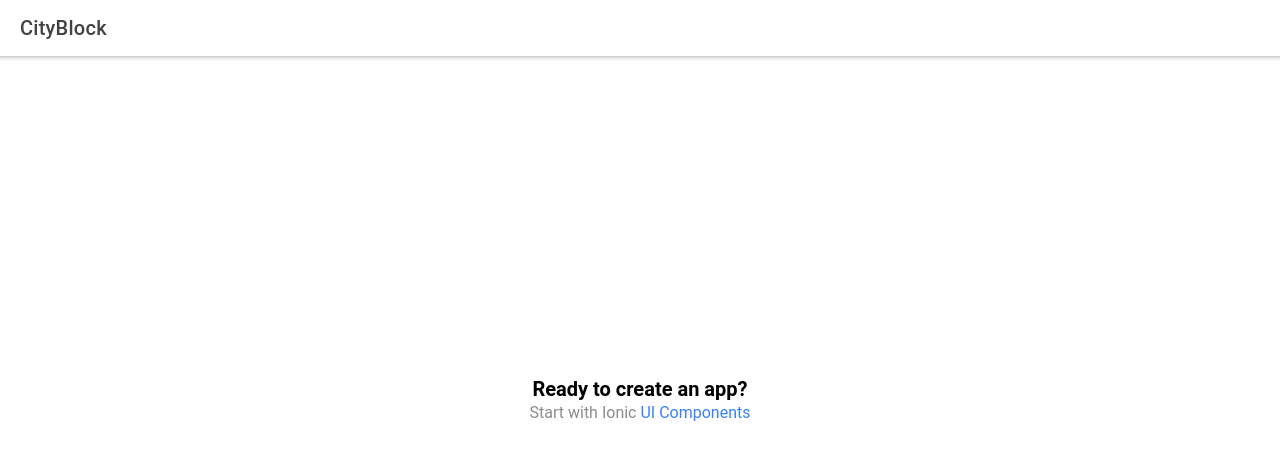
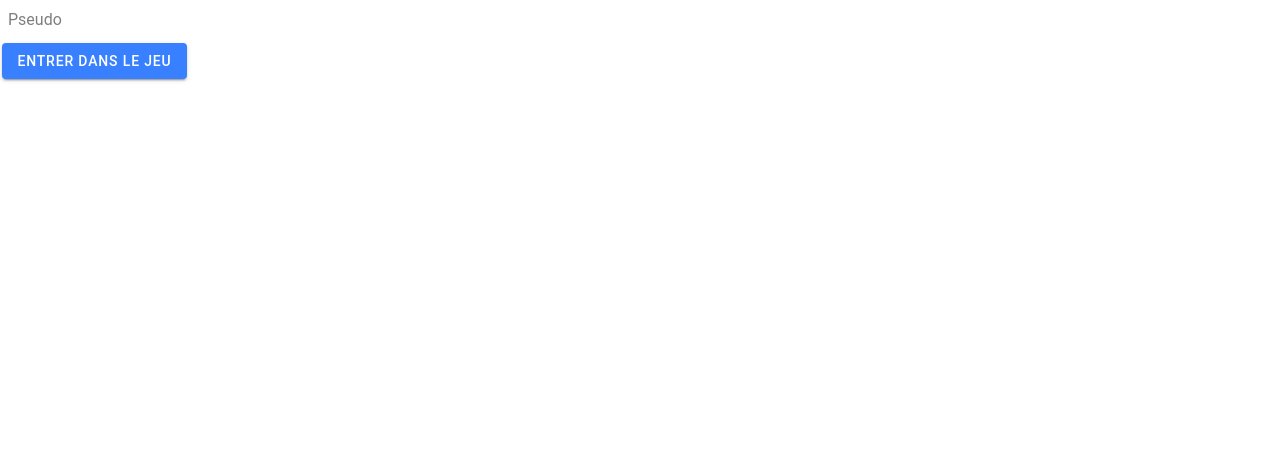
Before and after one commit to Cosmeak/CityBlock, a React (Create React App) app: page /home in a window 1280 px wide. Shown: the top 460 px of the page. Built offline with nearby package versions, Linux system fonts and the light colour scheme.

Commit message:
:hammer: Update Home.tsx

```diff
--- a/src/pages/Home.tsx
+++ b/src/pages/Home.tsx
@@ -1,22 +1,13 @@
-import { IonContent, IonHeader, IonPage, IonTitle, IonToolbar } from '@ionic/react';
+import { IonContent, IonHeader, IonPage, IonTitle, IonToolbar, IonInput, IonButton } from '@ionic/react';
 import ExploreContainer from '../components/ExploreContainer';
 import './Home.css';
 
 const Home: React.FC = () => {
   return (
     <IonPage>
-      <IonHeader>
-        <IonToolbar>
-          <IonTitle>CityBlock</IonTitle>
-        </IonToolbar>
-      </IonHeader>
       <IonContent fullscreen>
-        <IonHeader collapse="condense">
-          <IonToolbar>
-            <IonTitle size="large">CityBlock</IonTitle>
-          </IonToolbar>
-        </IonHeader>
-        <ExploreContainer />
+        <IonInput type="text" placeholder="Pseudo"></IonInput>
+        <IonButton>Entrer dans le jeu</IonButton>
       </IonContent>
     </IonPage>
   );
```
